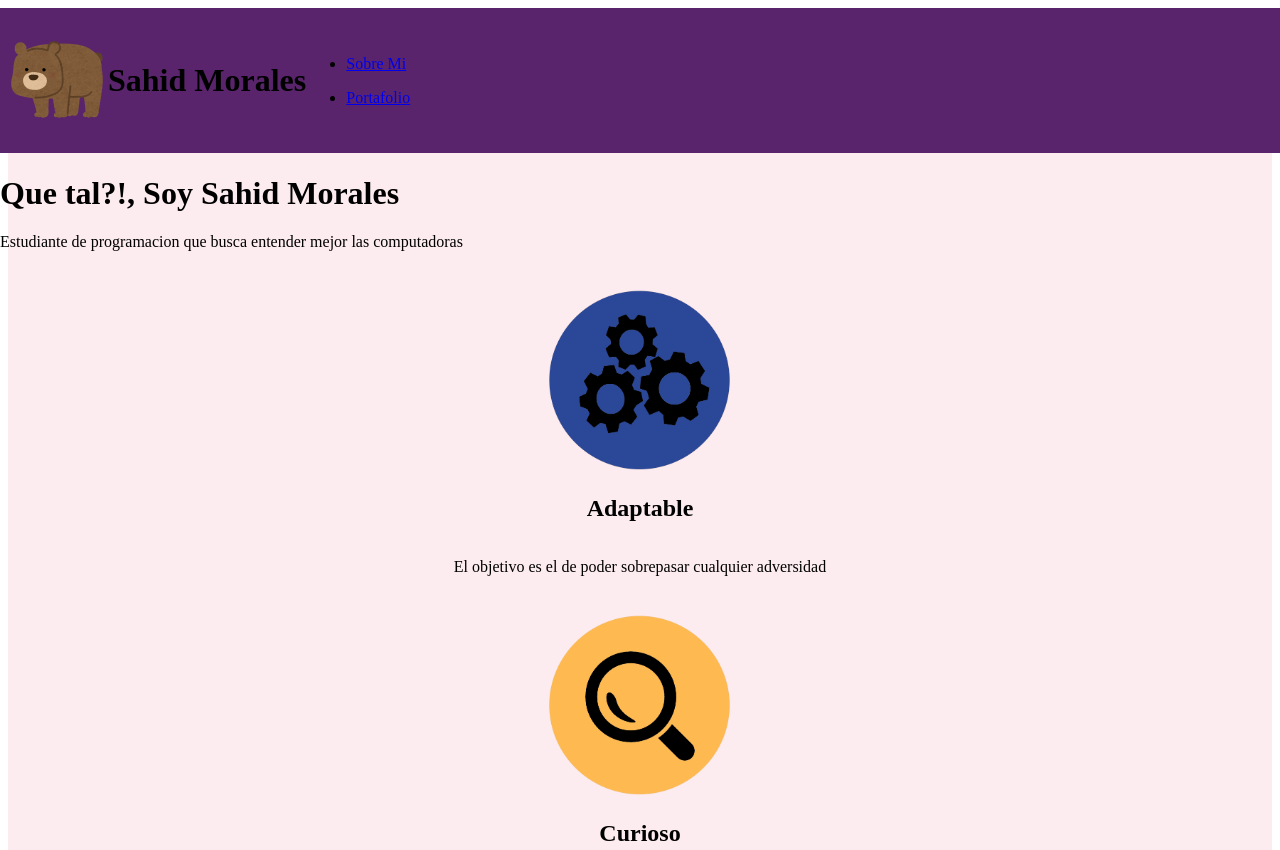
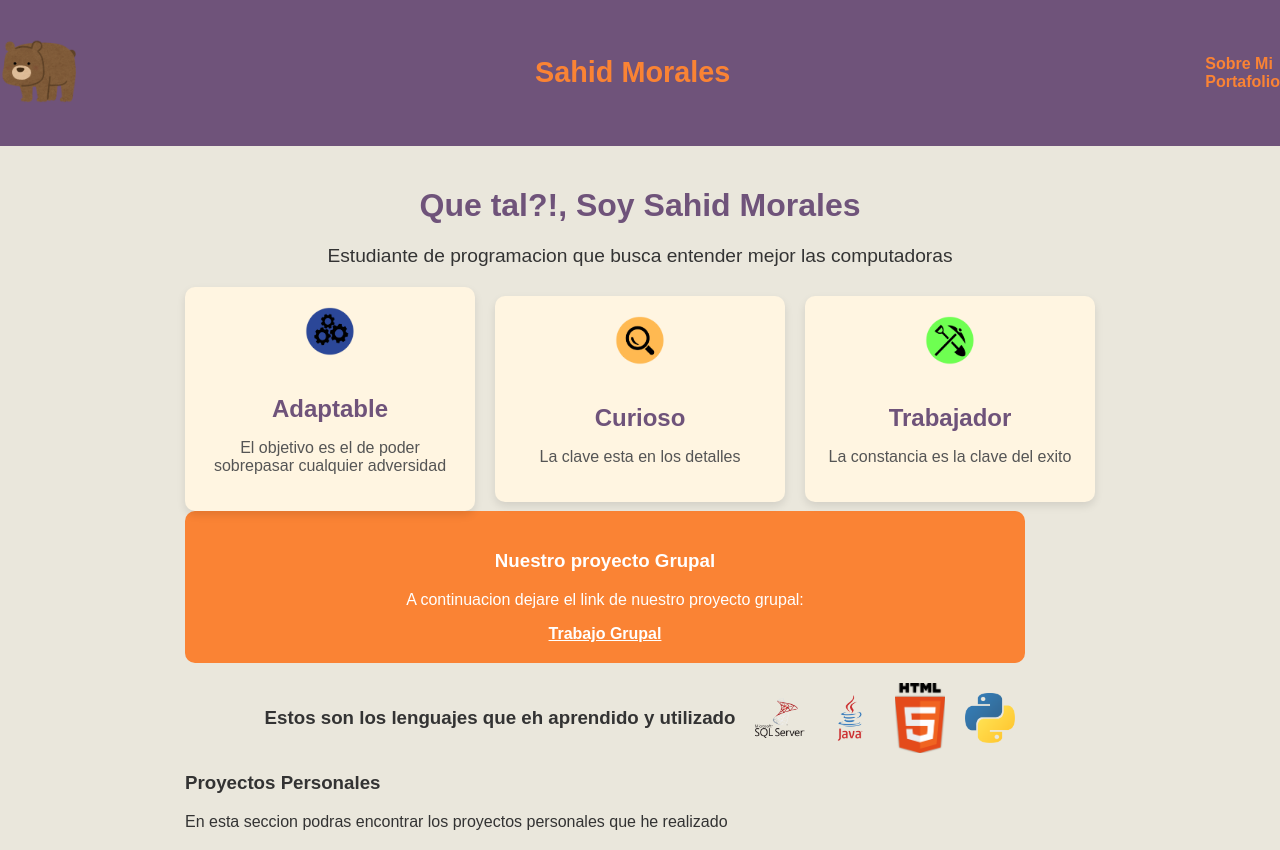
Before and after one commit to Ccrashhedd/Portafolio, a plain HTML site: page index.html in a window 1280 px wide. Shown: the top 850 px of the page. Drawn offline with Linux system fonts and the light colour scheme.

Commit message:
cambios a css

```diff
--- a/Formateo/Format.css
+++ b/Formateo/Format.css
@@ -1,94 +1,201 @@
+body {
+    font-family: Arial, sans-serif;
+    margin: 0;
+    padding: 0;
+    box-sizing: border-box;
+    background-color: #EAE7DC;
+    color: #333;
+}
 
-
-.container{
-    background-color: #FDECEF;
+.container {
     width: 100%;
     height: auto;
     display: flex;
     flex-direction: column;
-    justify-content: center;
     align-items: center;
 }
 
+/* Encabezado */
 header {
-    background-color: #59246C;
+    background-color: #6F537A;
     display: flex;
     width: 100%;
     height: 120px;
     padding: 1%;
     align-items: center;
-    border-bottom: #000;
+    justify-content: space-between; /* Distribuye los elementos del encabezado */
+    color: #FA8334;
 }
 
-footer {
-    background-color: #59246C;
-    display: flex;
-    width: 100%;
-    padding: 1%;
-
-
+header h1 {
+    font-size: 1.8em;
+    margin: 0;
+    color: #FA8334;
 }
 
-.caracteristicas{
+header img {
+    width: 80px;
+    height: auto;
+    margin-right: 20px;
+}
+
+.menu ul {
+    list-style: none;
+    display: flex;
+    gap: 20px;
+    margin: 0;
+}
+
+.menu ul li a {
+    color: #FA8334;
+    text-decoration: none;
+    font-weight: bold;
+    transition: color 0.3s;
+}
+
+.menu ul li a:hover {
+    color: #fff;
+}
+
+/* Cuerpo */
+.cuerpo {
     width: 100%;
-    height: auto;
+    max-width: 1200px;
+    padding: 20px;
     display: flex;
     flex-direction: column;
-    justify-content: center;
     align-items: center;
+    gap: 20px;
 }
 
-#caract{
+.introduccion h1 {
+    font-size: 2em;
+    color: #6F537A;
+    text-align: center;
+}
+
+.introduccion p {
+    text-align: center;
+    font-size: 1.2em;
+    color: #333;
+}
+
+/* Características */
+.caracteristicas {
+    display: flex;
+    justify-content: space-around;
+    align-items: center;
+    flex-wrap: wrap;
+    gap: 20px;
+    margin-top: 20px;
+}
+
+#caract {
+    background-color: #FFF5E1;
+    border-radius: 10px;
+    padding: 20px;
+    width: 250px;
+    text-align: center;
+    box-shadow: 0 4px 8px rgba(0, 0, 0, 0.1);
+    transition: transform 0.3s;
+}
+
+#caract:hover {
+    transform: scale(1.05);
+}
+
+.imgCaract {
+    width: 50px;
+    height: auto;
+    margin-bottom: 15px;
+}
+
+#caract h2 {
+    font-size: 1.5em;
+    color: #6F537A;
+    margin-bottom: 10px;
+}
+
+#caract p {
+    font-size: 1em;
+    color: #555;
+}
+
+/* Proyecto Grupal */
+.pryGrup {
+    background-color: #FA8334;
+    padding: 20px;
+    border-radius: 10px;
+    color: white;
+    text-align: center;
     width: 100%;
-    height: auto;
+    max-width: 800px;
+}
+
+.pryGrup a {
+    color: #fff;
+    font-weight: bold;
+    text-decoration: underline;
+    transition: color 0.3s;
+}
+
+.pryGrup a:hover {
+    color: #6F537A;
+}
+
+/* Conocimientos */
+.conocimientos {
     display: flex;
     justify-content: center;
     align-items: center;
-    flex-wrap: wrap;
+    gap: 20px;
     margin-top: 20px;
 }
 
-#caract h2{
-    width: 100%;
-    text-align: center;
-    font-size: 1.5em;
-    font-weight: bold;
-    margin-bottom: 20px;
+.img-conocimiento {
+    width: 50px;
+    height: auto;
 }
 
-#caract .caract{
-    width: 30%;
-    height: auto;
+/* Pie de página */
+footer {
+    background-color: #6F537A;
     display: flex;
-    flex-direction: column;
     justify-content: center;
     align-items: center;
-    margin: 10px;
-    padding: 10px;
-    border: 1px solid #000;
-    border-radius: 10px;
-    box-shadow: 0 0 10px #000;
+    padding: 20px;
+    gap: 20px;
+    width: 100%;
 }
 
-.imgCaract{
-    width: 15%;
-    height: auto;
-    margin: 0 auto;
-    display: block;
-}
-
-.img-conocimiento{
-
-}
-
-.boton-link{
+.boton-link {
     width: 40px;
     height: auto;
     cursor: pointer;
     transition: transform 0.2s;
 }
 
-.boton-link:hover{
+.boton-link:hover {
     transform: scale(1.1);
     opacity: 0.8;
 }
+
+/* Responsive */
+@media (max-width: 768px) {
+    header {
+        flex-direction: column;
+        align-items: center;
+    }
+
+    .menu ul {
+        flex-direction: column;
+    }
+
+    .caracteristicas {
+        flex-direction: column;
+    }
+
+    .conocimientos {
+        flex-wrap: wrap;
+    }
+}
```
